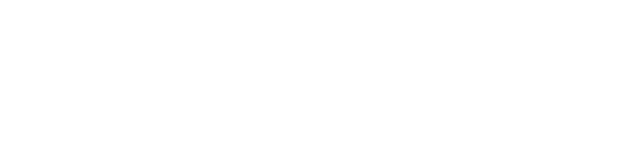
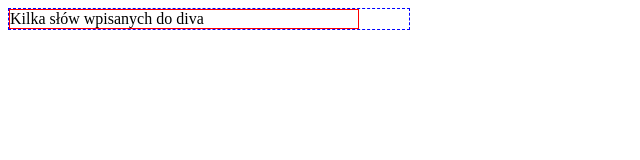
Before and after one commit to tyrmand/review, a plain HTML site: page 02. Advanced HTML and CSS/06. Box model/index.html in a window 1280 px wide. Shown: the whole page, without its empty margins (0-640 px from the left). Drawn offline with Linux system fonts and the light colour scheme.

Commit message:
Solves exercises

```diff
--- a/02. Advanced HTML and CSS/06. Box model/css/style.css
+++ b/02. Advanced HTML and CSS/06. Box model/css/style.css
@@ -0,0 +1,10 @@
+.container {
+    border: 1px dashed blue;
+    width: 400px;
+}
+
+.one {
+    border: 1px solid red;
+    width: 350px;
+    box-sizing: border-box;
+}
--- a/02. Advanced HTML and CSS/06. Box model/index.html
+++ b/02. Advanced HTML and CSS/06. Box model/index.html
@@ -2,10 +2,14 @@
 <html lang="en">
 <head>
     <meta charset="UTF-8">
-    <title>CodersLab</title>
+    <title>Box model</title>
     <link rel="stylesheet" href="css/style.css">
 </head>
 <body>
-
+    <div class="container">
+        <div class="one">
+            Kilka słów wpisanych do diva
+        </div>
+    </div>
 </body>
 </html>
```
